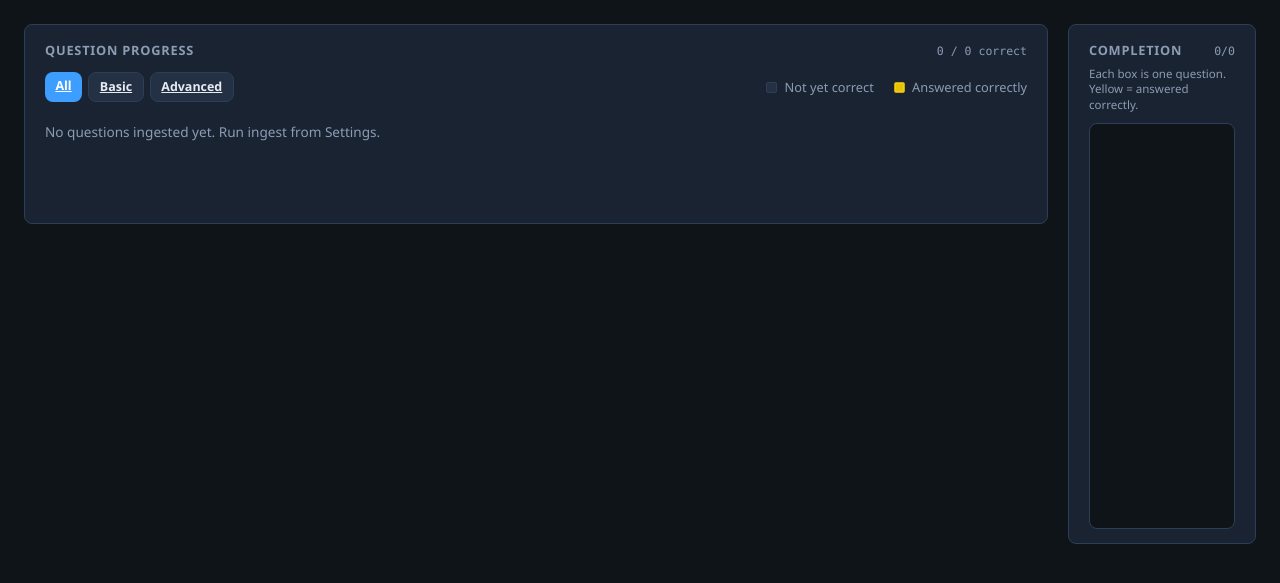
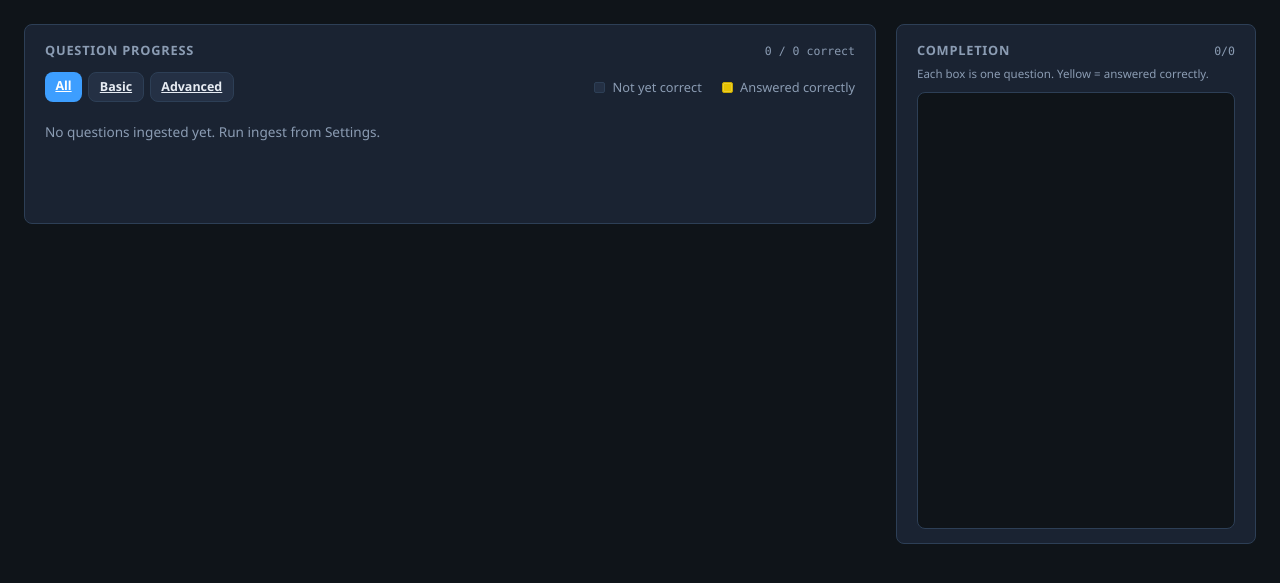
Before and after one commit to datagod/smartham, a FastAPI app: page /progress in a window 1280 px wide. Shown: the part 152-735 px from the top of the page. Run offline with FastAPI, Linux system fonts and the light colour scheme; data that the repository does not hold is empty.

Commit message:
Make completion tower 25 boxes wide
Widen the right sidebar so the completion grid uses 25 columns.

```diff
--- a/smartham/web/static/css/styles.css
+++ b/smartham/web/static/css/styles.css
@@ -341,7 +341,7 @@ body {
 }
 
 .progress-layout {
-  grid-template-columns: minmax(0, 1fr) minmax(148px, 188px);
+  grid-template-columns: minmax(0, 1fr) minmax(280px, 360px);
   align-items: start;
 }
 
@@ -383,7 +383,7 @@ body {
 
 .progress-tower-grid {
   display: grid;
-  grid-template-columns: repeat(10, minmax(0, 1fr));
+  grid-template-columns: repeat(25, minmax(0, 1fr));
   gap: 3px;
 }
 
--- a/smartham/web/templates/progress.html
+++ b/smartham/web/templates/progress.html
@@ -4,7 +4,7 @@
   <meta charset="UTF-8">
   <meta name="viewport" content="width=device-width, initial-scale=1.0">
   <title>Question Progress · SmartHam</title>
-  <link rel="stylesheet" href="/static/css/styles.css?v=4">
+  <link rel="stylesheet" href="/static/css/styles.css?v=5">
 </head>
 <body>
   <div class="app">
```
